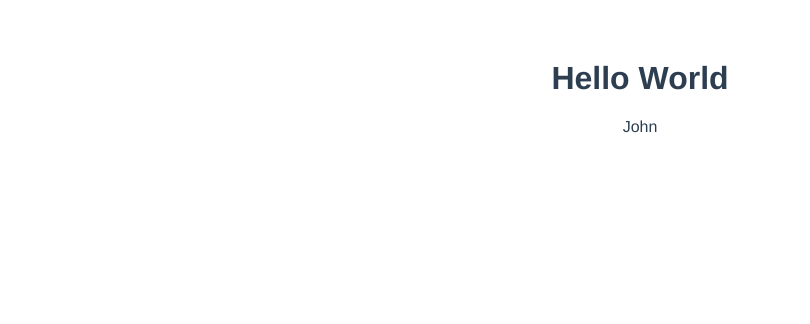
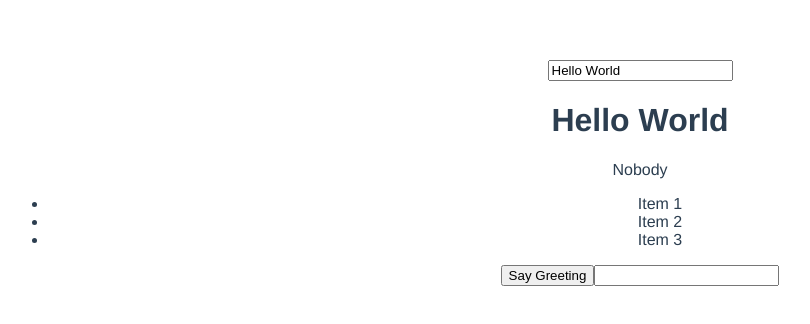
Before and after one commit to EdilsonBorges/Vue.js-workspace, a Vue app: page /#/ in a window 1280 px wide. Shown: the top 324 px of the page, without its empty margins (0-810 px from the left). Built offline with nearby package versions, Linux system fonts and the light colour scheme.

Commit message:
vue exercises

```diff
--- a/src/components/Test.vue
+++ b/src/components/Test.vue
@@ -1,7 +1,14 @@
 <template>
   <div class="test">
+    <input type="text" v-model="title"><br>
       <h1>{{title}}</h1>
-      <p>{{user.firstName}}</p>
+      <p v-if="showName">{{user.firstName}}</p>
+      <p v-else>Nobody</p>
+      <ul>
+        <li v-for="item in items">{{item.title}}</li>
+      </ul>
+      <button v-on:click="greet('Hello World')">Say Greeting</button>
+      <input type="text" v-on:keyup="pressKey" v-on:keyup.enter="enterHit">
   </div>
 </template>
 
@@ -14,10 +21,27 @@
           user: {
             firstName: 'John',
             lastName: 'Doe'
-          }
+          },
+          showName: false,
+          items: [
+            {title: 'Item 1'},
+            {title: 'Item 2'},
+            {title: 'Item 3'}
+          ]
+        }
+      },
+      methods: {
+        greet: function (greeting) {
+          alert(greeting)
+        },
+        pressKey: function (e) {
+          console.log(e.target.value)
+        },
+        enterHit: function () {
+          console.log('You hit enter')
         }
       }
-    }
+}
 </script>
 
 <style scoped>
```
